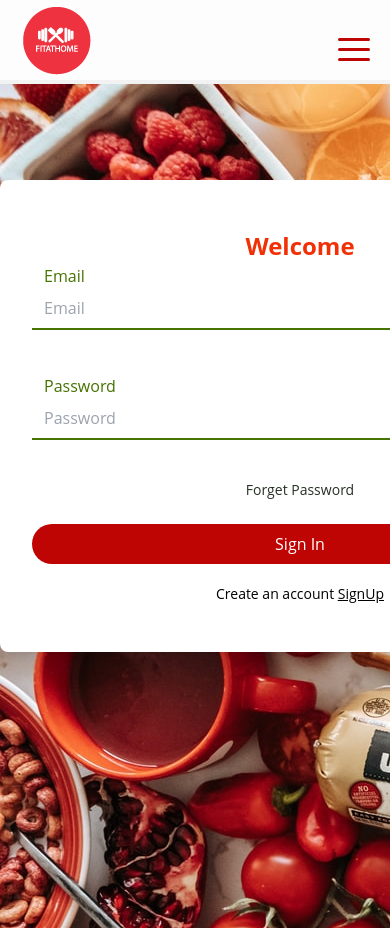
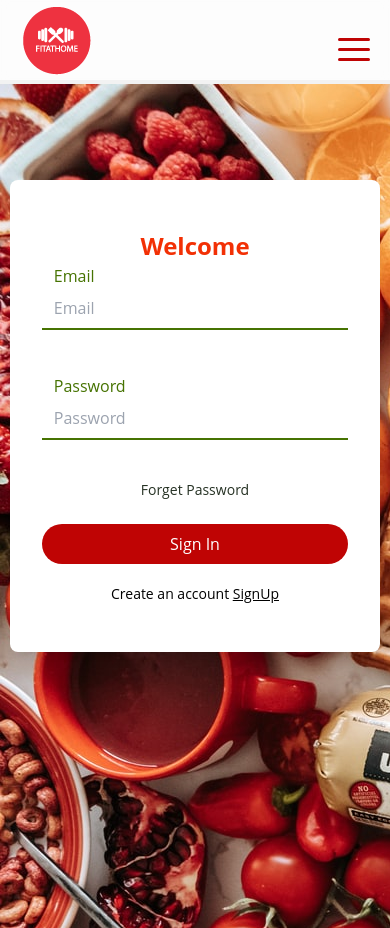
Before and after one commit to ms29ash/FitAtHome, a React (Create React App) app: page /signin in a window 390 px wide. Built offline with nearby package versions, Linux system fonts and the light colour scheme.

Commit message:
fix responsiveness of signin and signup page

```diff
--- a/src/Components/SignIn.js
+++ b/src/Components/SignIn.js
@@ -57,7 +57,7 @@ function SignIn(props) {
 export default SignIn
 
 const Container = tw.div`py-24 w-screen h-screen mt-[10vh]`
-const Wrapper = tw.div`bg-white w-[95vh] max-w-[600px] shadow-xl rounded-lg  mx-auto px-8 py-12 `
+const Wrapper = tw.div`bg-white w-[95vw] max-w-[600px] shadow-xl rounded-lg  mx-auto px-8 py-12 `
 const Head = tw.h1`text-center text-orangefood`
 const Form = tw.form`bg-white`
 const Label = tw.label`ml-3 text-greenfood`
--- a/src/Components/SignUp.js
+++ b/src/Components/SignUp.js
@@ -96,7 +96,7 @@ function SignUp(props) {
 export default SignUp;
 
 const Container = tw.div`py-24 w-screen h-screen mt-[10vh]`;
-const Wrapper = tw.div`bg-white w-[95vh] max-w-[600px] shadow-xl rounded-lg  mx-auto px-8 py-12 `;
+const Wrapper = tw.div`bg-white w-[95vw]  max-w-[600px] shadow-xl rounded-lg  mx-auto px-8 py-12 `;
 const Head = tw.h1`text-center text-orangefood`;
 const Form = tw.form`bg-white`;
 const Label = tw.label`ml-3 text-greenfood`;
```
Lines whose indentation alone changed are shown as unchanged.
